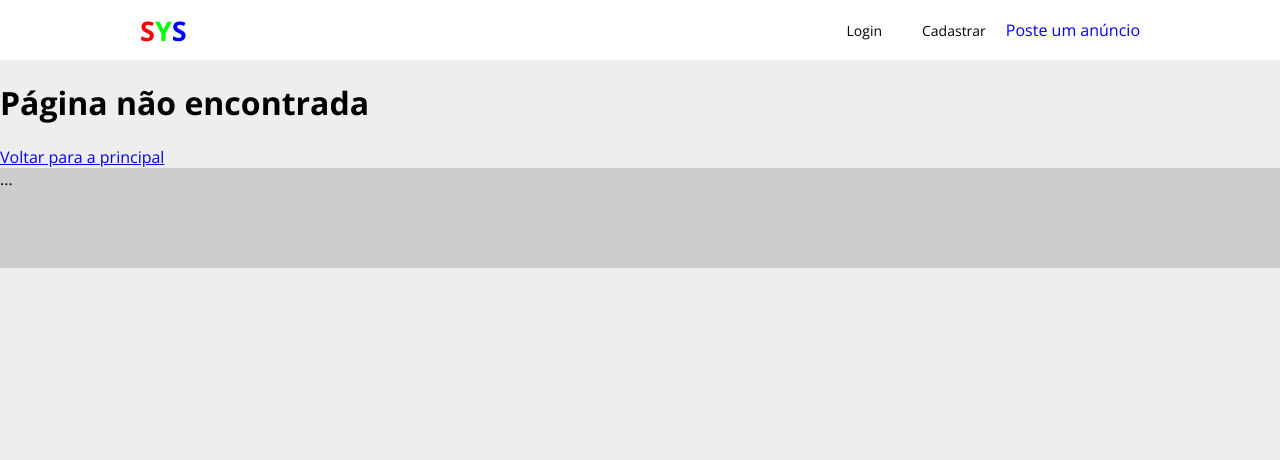
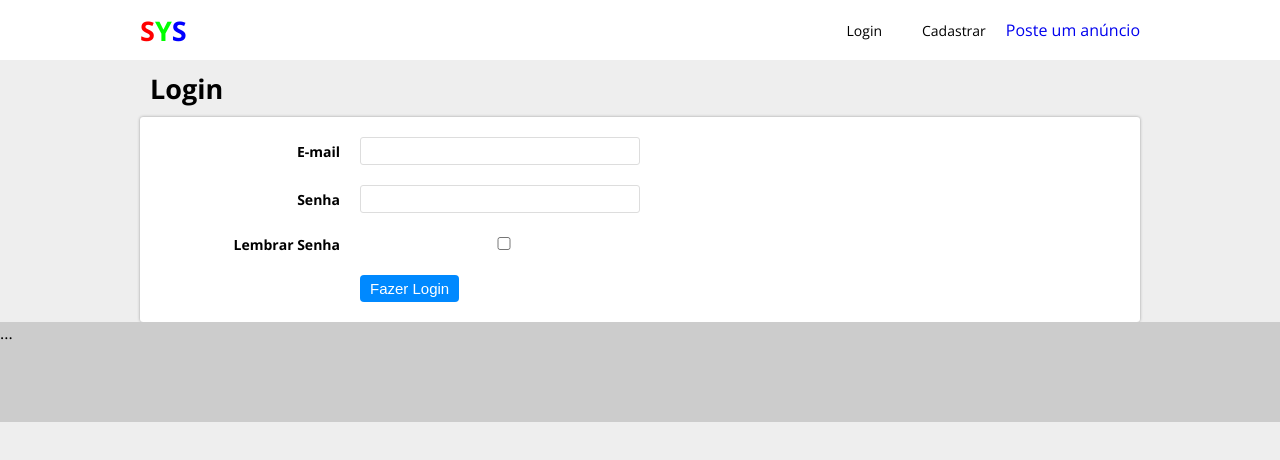
Before and after one commit to natanaelrodrigues/olx-frontend, a React (Create React App) app: page /signin in a window 1280 px wide. Shown: the top 460 px of the page. Built offline with nearby package versions, Linux system fonts and the light colour scheme.

Commit message:
layout login

```diff
--- a/src/Routes.js
+++ b/src/Routes.js
@@ -3,6 +3,7 @@ import React from "react";
 import About from "./pages/About";
 import Home from "./pages/Home";
 import NotFound from "./pages/NotFound";
+import SignIn from "./pages/SignIn"
 
 import { Switch, Route } from "react-router-dom";
 
@@ -15,6 +16,9 @@ const Routes = () => {
       <Route exact path="/about">
         <About />
       </Route>
+      <Route exact path="/signin">
+        <SignIn />
+      </Route>
       <Route>
         <NotFound />
       </Route>
--- a/src/components/MainComponents.js
+++ b/src/components/MainComponents.js
@@ -2,8 +2,15 @@ import styled from "styled-components";
 
 export const Template = styled.div``;
 
-export const PageContainer = styled.div``;
+export const PageContainer = styled.div`
+    max-width: 1000px;
+    margin: auto;
+`;
 
-export const PageTitle = styled.div``;
+export const PageTitle = styled.div`
+    font-size: 27px;
+    font-weight: bold;
+    padding: 10px;
+`;
 
 export const PageBody = styled.div``;
--- /dev/null
+++ b/src/pages/SignIn/index.js
@@ -0,0 +1,45 @@
+import React from 'react';
+import { PageArea } from './styled';
+
+import { PageContainer, PageTitle } from '../../components/MainComponents';
+
+const Page = () =>{
+    return (
+        <PageContainer>
+            <PageTitle>
+                Login
+            </PageTitle>
+            <PageArea>
+                <form>
+                    <label className="area">
+                        <div className="area--title">E-mail</div>
+                        <div className="area--input">
+                            <input type="email"/>
+                        </div>
+                    </label>
+                    <label className="area">
+                        <div className="area--title">Senha</div>
+                        <div className="area--input">
+                            <input type="password"/>
+                        </div>
+                    </label>
+                    <label className="area">
+                        <div className="area--title">Lembrar Senha</div>
+                        <div className="area--input">
+                            <input type="checkbox"/>
+                        </div>
+                    </label>
+                    <label className="area">
+                        <div className="area--title"></div>
+                        <div className="area--input">
+                            <button>Fazer Login</button>
+                        </div>
+                    </label>
+                </form>
+            </PageArea>
+        </PageContainer>
+
+    );
+}
+
+export default Page;
--- /dev/null
+++ b/src/pages/SignIn/styled.js
@@ -0,0 +1,61 @@
+import styled from "styled-components";
+
+export const PageArea = styled.div`
+
+    form{
+        background-color:#fff;
+        border-radius: 3px;
+        padding: 10px;
+        box-shadow: 0px 0px 3px #999;
+
+        .area{
+            display:flex;
+            align-items: center;
+            padding: 10px;
+            max-width:500px;
+
+            .area--title{
+                width: 200px;
+                text-align: right;
+                padding-right: 20px;
+                font-weight: bold;
+                font-size: 14px;
+            }
+
+            .area--input{
+                flex:1;
+
+                input{
+                    width: 100%;
+                    font-size: 14px;
+                    padding: 5px;
+                    border 1px solid #ddd;
+                    border-radius: 3px;
+                    outline:0;
+                    transition: all ease .4s;
+
+                    &:focus{
+                        border:1px solid #333;
+                        color:#333;
+                    }
+                }
+
+                button{
+                    background-color: #0089ff;
+                    border:0;
+                    outline:0;
+                    padding:5px 10px;
+                    border-radius: 4px;
+                    color:#fff;
+                    font-size:15px;
+                    cursor: pointer;
+
+                    &:hover{
+                        background-color: #006fce;
+                    }
+                }
+            }
+
+        }
+    }
+`;
```
